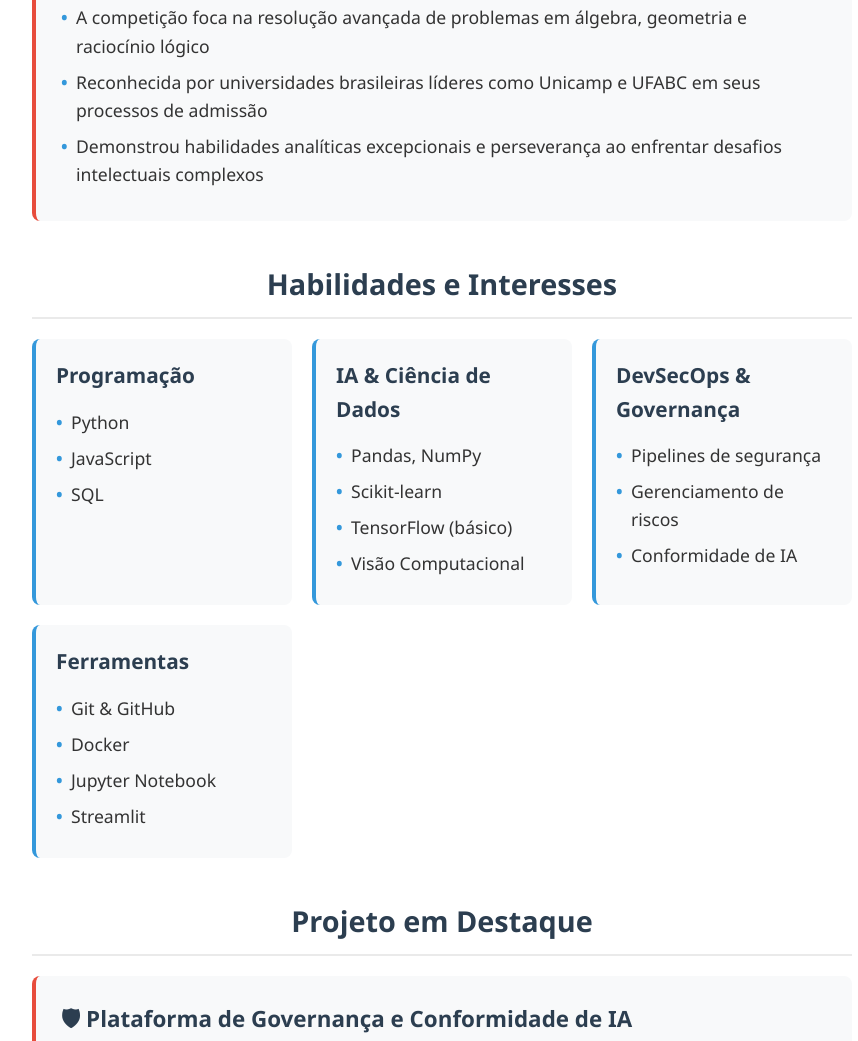
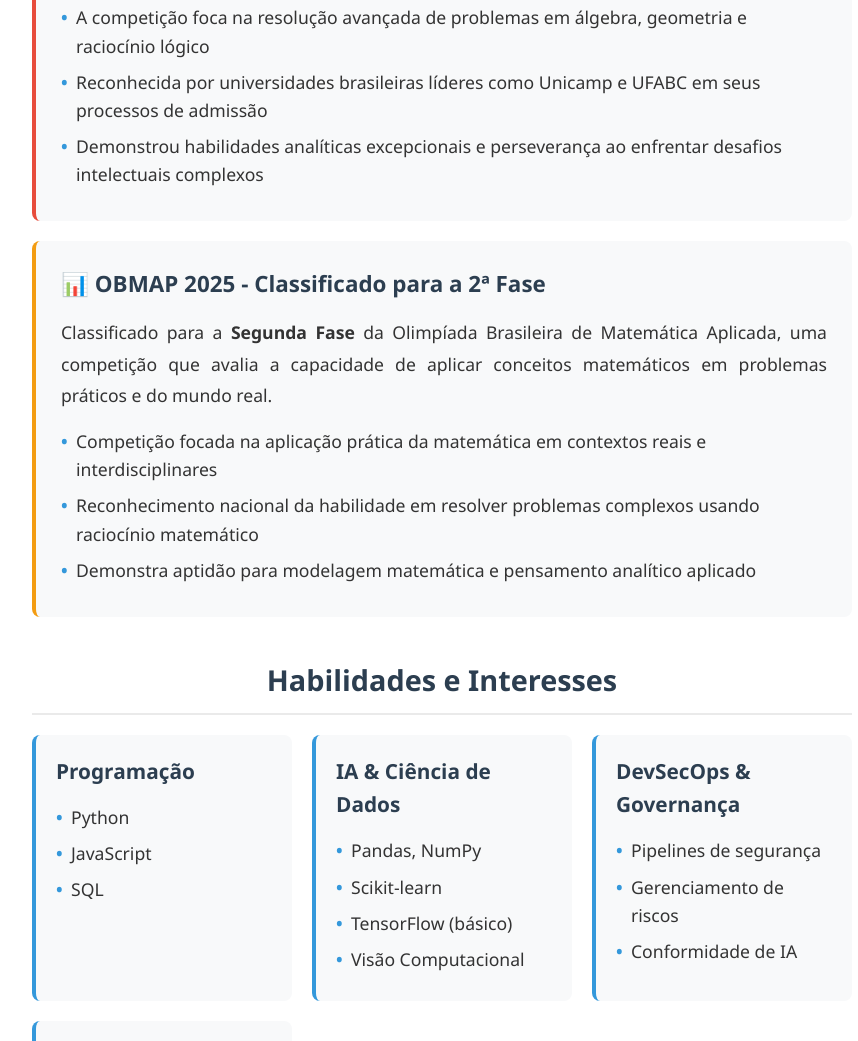
Before and after one commit to art2324/art2324.github.io, a plain HTML site: page index.html in a window 1280 px wide. Shown: the part 989-2030 px from the top of the page, without its empty margins (198-1056 px from the left). Drawn offline with Linux system fonts and the light colour scheme.

Commit message:
Update achievements and awards in index.html
Added new achievements and awards sections to the profile.

```diff
--- a/index.html
+++ b/index.html
@@ -303,8 +303,9 @@
             <p>Gosto de transformar teoria em soluções do mundo real, desde codificar pipelines de ML até experimentar com Visão Computacional e LLMs.</p>
         </section>
 
-        <section>
+                <section>
             <h2>Conquistas e Prêmios</h2>
+
             <div class="project-highlight">
                 <h3>🏅 Competição Internacional Canguru de Matemática Brasil 2025 - Medalha de Prata</h3>
                 <p>Conquistei a <strong>Medalha de Prata</strong> no <strong>Nível Júnior</strong> da maior competição de matemática do mundo, classificando-me entre os 3% melhores participantes nacionais na minha categoria entre mais de 1,5 milhão de estudantes brasileiros.</p>
@@ -312,6 +313,16 @@
                     <li>A competição foca na resolução avançada de problemas em álgebra, geometria e raciocínio lógico</li>
                     <li>Reconhecida por universidades brasileiras líderes como Unicamp e UFABC em seus processos de admissão</li>
                     <li>Demonstrou habilidades analíticas excepcionais e perseverança ao enfrentar desafios intelectuais complexos</li>
+                </ul>
+            </div>
+
+            <div class="project-highlight" style="margin-top: 20px; border-left: 4px solid #f39c12;">
+                <h3>📊 OBMAP 2025 - Classificado para a 2ª Fase</h3>
+                <p>Classificado para a <strong>Segunda Fase</strong> da Olimpíada Brasileira de Matemática Aplicada, uma competição que avalia a capacidade de aplicar conceitos matemáticos em problemas práticos e do mundo real.</p>
+                <ul class="skill-list">
+                    <li>Competição focada na aplicação prática da matemática em contextos reais e interdisciplinares</li>
+                    <li>Reconhecimento nacional da habilidade em resolver problemas complexos usando raciocínio matemático</li>
+                    <li>Demonstra aptidão para modelagem matemática e pensamento analítico aplicado</li>
                 </ul>
             </div>
         </section>
```
